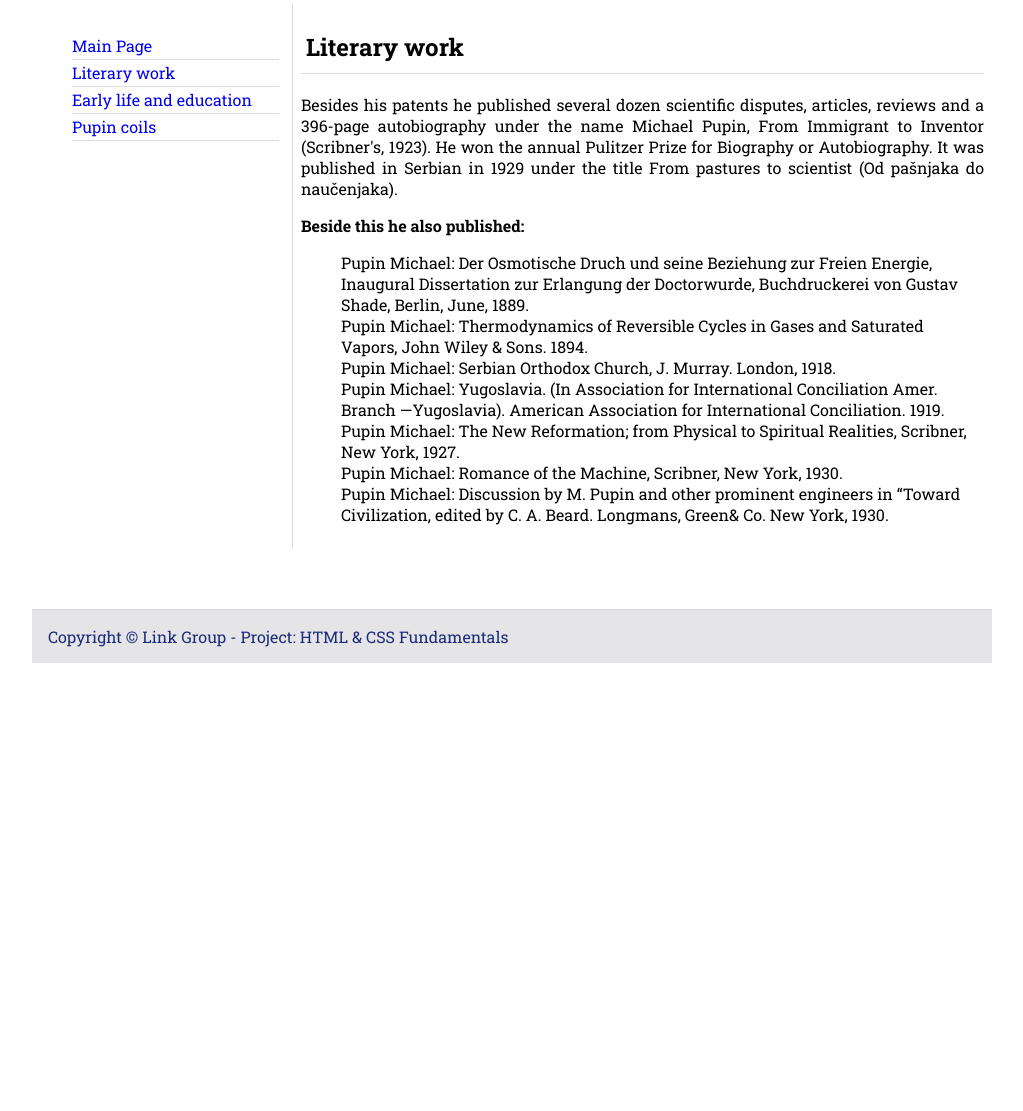
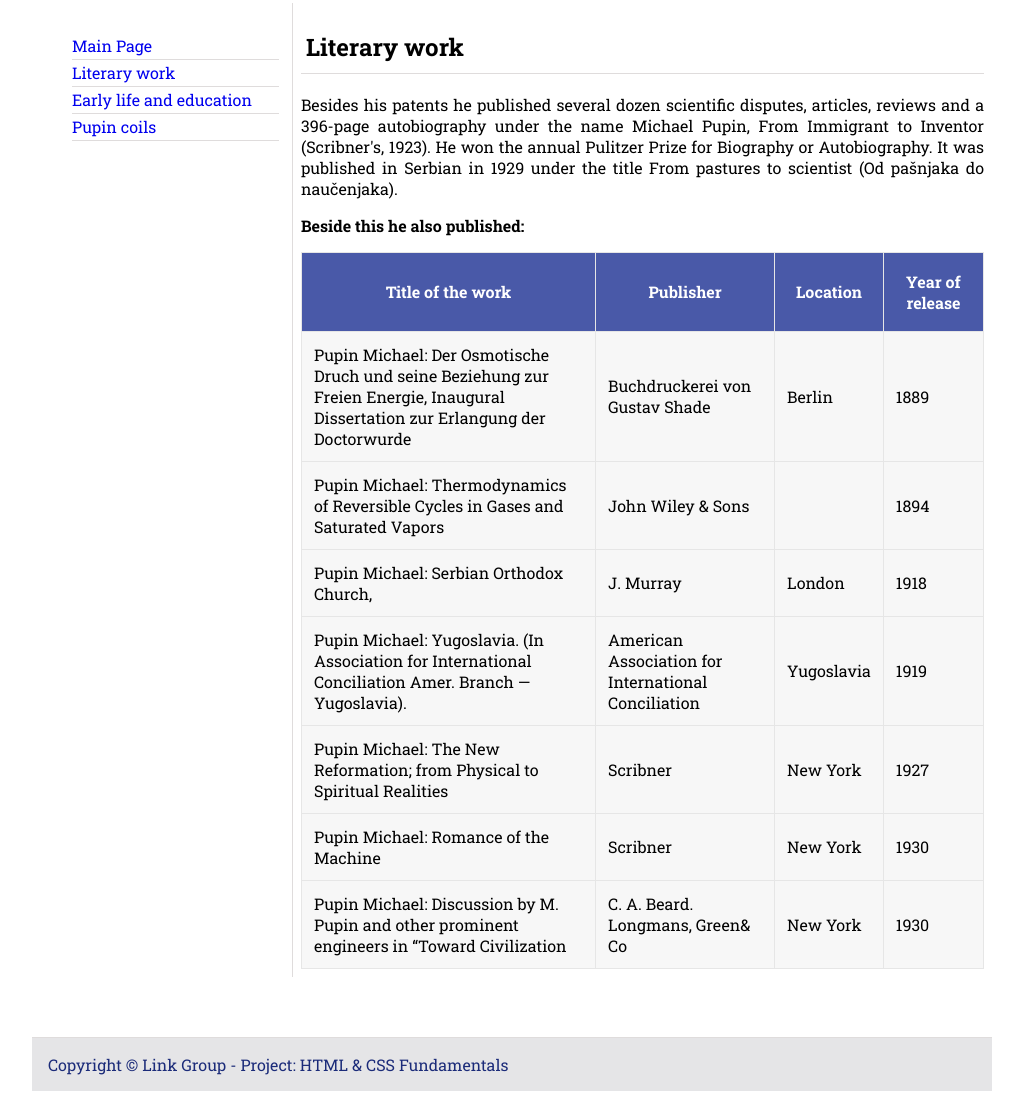
Before and after one commit to webofiice/Un-mini-site-HTML, a plain HTML site: page literary-work.html in a window 1280 px wide. Shown: the part 157-1268 px from the top of the page, without its empty margins (128-1151 px from the left). Before the commit the page ends 840 px from the top, so only its background shows below. Drawn offline with Linux system fonts and the light colour scheme.

Commit message:
Actualizare pagină

```diff
--- a/literary-work.html
+++ b/literary-work.html
@@ -7,6 +7,39 @@
     <link href="https://fonts.googleapis.com/css2?family=Roboto+Slab:wght@100;200;300;400;500;600;700;800;900&display=swap" rel="stylesheet">
     <title>Literary work</title>
     <link rel="stylesheet" href="style.css" type="text/css">
+    <style>
+        table {
+          border-collapse: collapse;
+          width: 100%;
+          margin: 0 auto;
+        }
+
+        th {
+          padding: 18px;
+        }
+
+        td {
+          padding: 12px;
+        }
+
+        th,
+        td {
+          border: solid 1px #e6e6e6;
+        }
+
+        tr {
+          background-color: #EDEDED;
+        }
+
+        tr.even {
+          background-color: #F7F7F7;
+        }
+
+        #heading {
+          background-color: rgb(42, 61, 153, 85%);
+          color: white;
+        }
+      </style>
 </head>
 <body>
     <header>
@@ -49,29 +82,65 @@
         </b>
     </p>
 
-    <ul>
-        <li>
-            Pupin Michael: Der Osmotische Druch und seine Beziehung zur Freien Energie, Inaugural Dissertation zur Erlangung der Doctorwurde, Buchdruckerei von Gustav Shade, Berlin, June, 1889.
-        </li>
-        <li>
-            Pupin Michael: Thermodynamics of Reversible Cycles in Gases and Saturated Vapors, John Wiley & Sons. 1894.
-        </li>
-        <li>
-            Pupin Michael: Serbian Orthodox Church, J. Murray. London, 1918.
-        </li>
-        <li>
-            Pupin Michael: Yugoslavia. (In Association for International Conciliation Amer. Branch —Yugoslavia). American Association for International Conciliation. 1919.
-        </li>
-        <li>
-            Pupin Michael: The New Reformation; from Physical to Spiritual Realities, Scribner, New York, 1927.
-        </li>
-        <li>
-            Pupin Michael: Romance of the Machine, Scribner, New York, 1930.
-        </li>
-        <li>
-            Pupin Michael: Discussion by M. Pupin and other prominent engineers in “Toward Civilization, edited by C. A. Beard. Longmans, Green& Co. New York, 1930.
-        </li>
-    </ul>
+<table>
+    <tbody>
+        <tr id="heading">
+        <th>Title of the work</th>
+        <th>Publisher</th>
+        <th>Location</th>
+        <th>Year of release</th>
+        </tr>
+        <tr class="even">
+            <td>Pupin Michael: Der Osmotische Druch und seine Beziehung zur Freien Energie, Inaugural Dissertation zur Erlangung der
+                Doctorwurde</td>
+            <td>Buchdruckerei von Gustav Shade</td>
+            <td>Berlin</td>
+            <td>1889</td>
+        </tr>
+        <tr class="even">
+            <td>Pupin Michael: Thermodynamics of Reversible Cycles in Gases and Saturated Vapors</td>
+            <td>John Wiley & Sons</td>
+            <td></td>
+            <td>1894</td>
+        </tr>
+        <tr class="even">
+            <td>Pupin Michael: Serbian Orthodox Church,</td>
+            <td>J. Murray</td>
+            <td>London</td>
+            <td>1918</td>
+        </tr>
+        <tr class="even">
+            <td>Pupin Michael: Yugoslavia. (In Association for International Conciliation Amer. Branch —Yugoslavia).</td>
+            <td>American Association for International Conciliation</td>
+            <td>Yugoslavia</td>
+            <td>1919</td>
+        </tr>
+        <tr class="even">
+            <td>Pupin Michael: The New Reformation; from Physical to Spiritual Realities</td>
+            <td>Scribner</td>
+            <td>New York</td>
+            <td>1927</td>
+        </tr>
+        <tr class="even">
+            <td>Pupin Michael: Romance of the Machine</td>
+            <td>Scribner</td>
+            <td>New York</td>
+            <td>1930</td>
+        </tr>
+        <tr class="even">
+            <td>Pupin Michael: Discussion by M. Pupin and other prominent engineers in “Toward Civilization</td>
+            <td>C. A. Beard. Longmans, Green& Co</td>
+            <td>New York</td>
+            <td>1930</td>
+        </tr>
+    </tbody>
+</table>
+
+
+
+
+
+
 </aside>
 <footer>
     Copyright © Link Group - Project: HTML & CSS Fundamentals
--- a/style.css
+++ b/style.css
@@ -2,6 +2,7 @@ body {
     font-family: 'Roboto Slab', serif;
     width: 960px;
     margin: 20px auto;
+    font-size: 1em;
 }
 header {
     border-bottom: 0px solid #dfdcdc;
```
